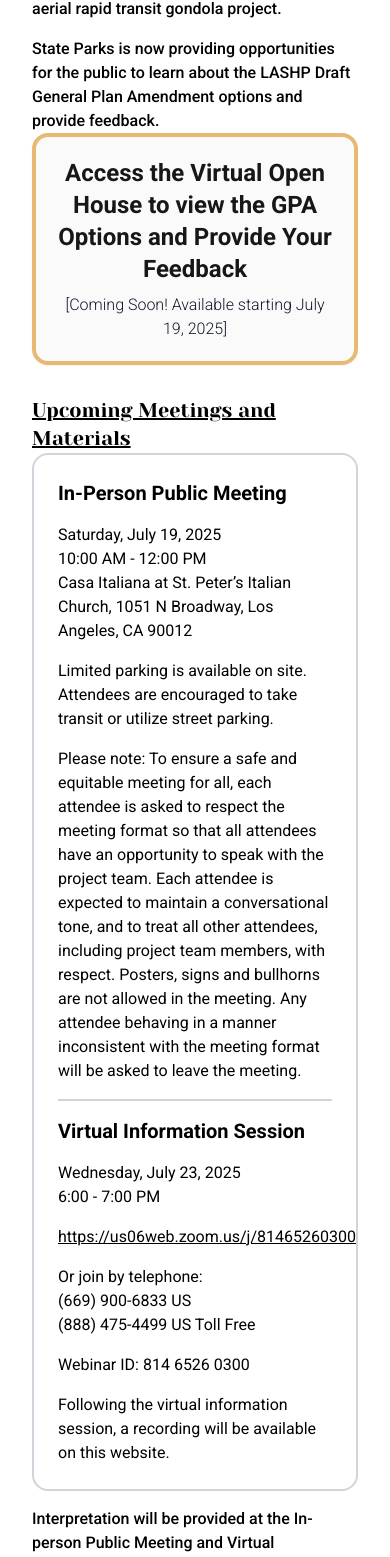
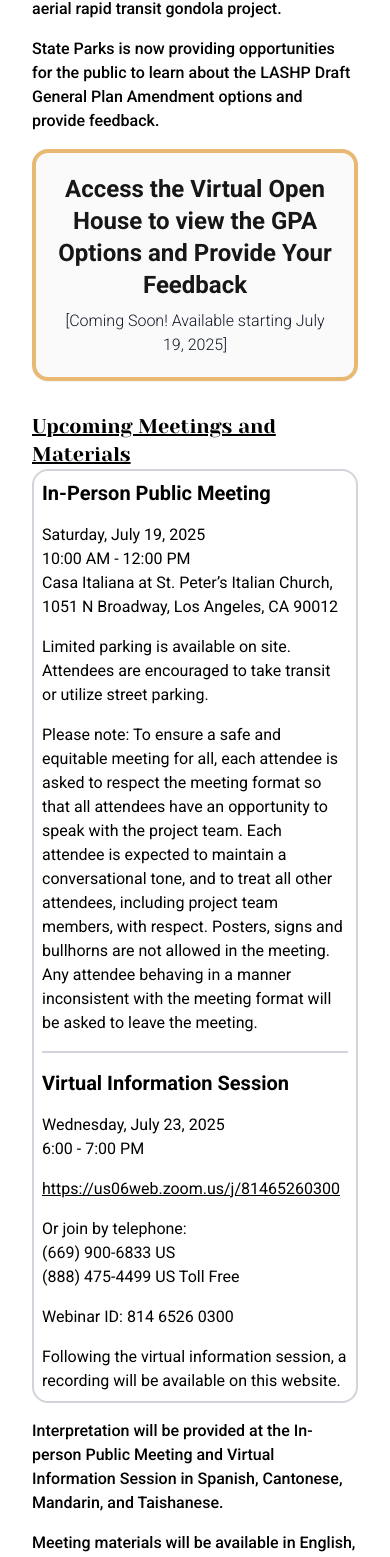
Before and after one commit to AECOMVizStudio/la_art, a React (Vite) app: page / in a window 390 px wide. Shown: the part 1111-2668 px from the top of the page. Built offline with nearby package versions, Linux system fonts and the light colour scheme.

Commit message:
updated spacing and alignment on mobile

```diff
--- a/src/components/children/FeedbackBox/FeedbackBox.tsx
+++ b/src/components/children/FeedbackBox/FeedbackBox.tsx
@@ -2,8 +2,7 @@ import React from "react";
 
 
 const FeedbackBox: React.FC = () => (
-
-    <div className="relative p-6 bg-gray-200 bg-opacity-20 backdrop-blur-sm rounded-2xl shadow-sm
+    <div className="relative mt-4 p-6 bg-gray-200 bg-opacity-20 backdrop-blur-sm rounded-2xl shadow-sm
     transform hover:-translate-y-1 hover:shadow-xl transition duration-200 ease-out">
       {/* Pulsing burnt orange border */}
       <div className="absolute inset-0 rounded-2xl border-4 border-[#d68100] animate-pulse pointer-events-none"></div>
--- a/src/components/children/MeetingsBox/MeetingsBox.tsx
+++ b/src/components/children/MeetingsBox/MeetingsBox.tsx
@@ -1,6 +1,6 @@
 const MeetingsBox: React.FC = () => {
   return (
-    <div className="p-6 rounded-2xl border-2 border-gray-300 md:border-0">
+    <div className="p-2 md:p-6 rounded-2xl border-2 border-gray-300 md:border-0">
       {/* Responsive two-column layout: stacks on mobile */}
       <div className="grid grid-cols-1 md:grid-cols-2 divide-gray-300 divide-y-2 md:divide-y-0 md:divide-x-2 font-normal">
         <div className="pr-0 md:pr-4 pb-4 md:pb-0 space-y-4  text-black">
@@ -26,7 +26,7 @@ const MeetingsBox: React.FC = () => {
             6:00 - 7:00 PM
           </p>
           <p>
-            <a href="https://us06web.zoom.us/j/81465260300" className="underline">
+            <a href="https://us06web.zoom.us/j/81465260300" className="underline flex-wrap">
               https://us06web.zoom.us/j/81465260300
             </a>
           </p>
```
